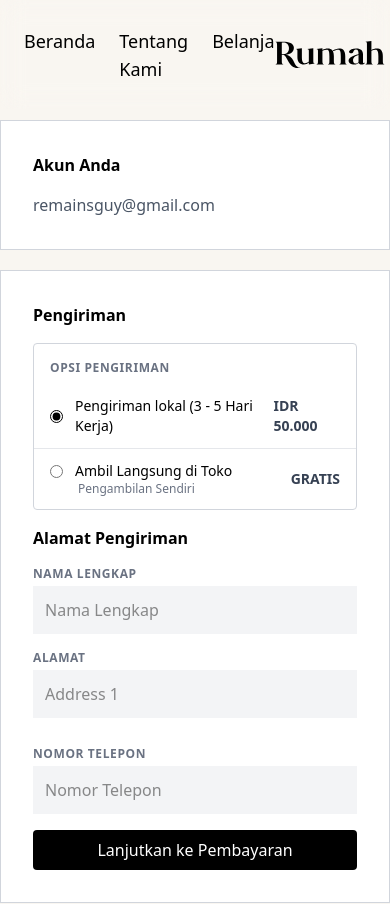
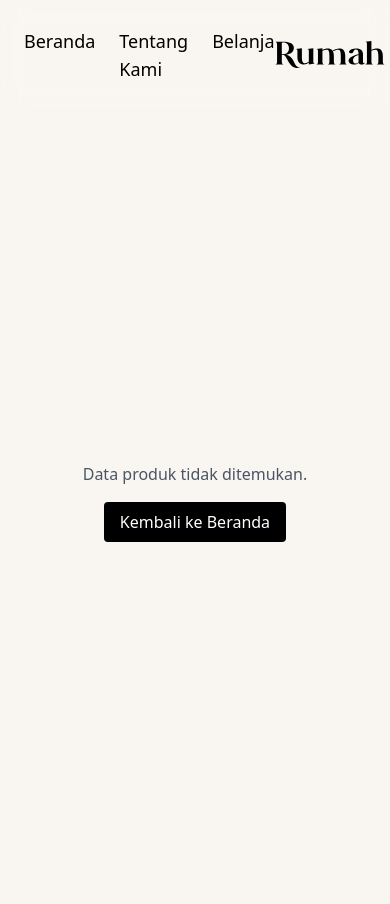
Before and after one commit to chairulaw/rumah-keong, a React (Vite) app in the folder frontend/: page /checkout in a window 390 px wide. Shown: the top 904 px of the page. Built offline with nearby package versions, Linux system fonts and the light colour scheme.

Commit message:
integrasi customer & checkout

```diff
--- a/frontend/src/pages/Checkout.jsx
+++ b/frontend/src/pages/Checkout.jsx
@@ -1,18 +1,81 @@
-import React from "react";
+import React, { useEffect, useState } from "react";
+import { useLocation, useNavigate } from "react-router-dom";
 
 const Checkout = () => {
+  const { state } = useLocation();
+  const navigate = useNavigate();
+
+const [user, setUser] = useState(null);
+
+useEffect(() => {
+  const fetchUserProfile = async () => {
+    const token = localStorage.getItem("token");
+    if (!token) return;
+
+    try {
+      const res = await fetch("http://localhost:3000/api/auth/profile", {
+        headers: {
+          Authorization: `Bearer ${token}`,
+        },
+      });
+
+      if (!res.ok) {
+        console.error("Gagal ambil profil pengguna");
+        return;
+      }
+
+      const data = await res.json();
+      setUser(data); // sekarang berisi nama, alamat, no_hp
+      console.log("Profil lengkap:", data);
+
+    } catch (err) {
+      console.error("Error ambil profil:", err);
+    }
+  };
+
+  fetchUserProfile();
+}, []);
+
+
+
+  if (!state || !state.product || !state.quantity) {
+    return (
+      <div className="min-h-screen flex items-center justify-center text-center">
+        <div>
+          <p className="text-gray-600 mb-4">Data produk tidak ditemukan.</p>
+          <button
+            onClick={() => navigate("/")}
+            className="px-4 py-2 bg-black text-white rounded"
+          >
+            Kembali ke Beranda
+          </button>
+        </div>
+      </div>
+    );
+  }
+
+  const { product, quantity } = state;
 
   const handlePay = async () => {
-    // Simulasikan ambil snapToken dari backend
+    try {
       const response = await fetch("http://localhost:3000/api/create-transaction", {
         method: "POST",
+        headers: { "Content-Type": "application/json" },
+        body: JSON.stringify({
+          productId: product.id,
+          quantity,
+          amount: product.harga * quantity,
+          customer: {
+            nama: user?.nama,
+            alamat: user?.alamat,
+            no_hp: user?.no_hp,
+          },
+        }),
       });
+
       const data = await response.json();
-
-    // Snap token dari backend
       const snapToken = data.snapToken;
 
-    // Panggil Snap JS Midtrans
       window.snap.pay(snapToken, {
         onSuccess: (result) => {
           console.log("Success:", result);
@@ -27,118 +90,70 @@ const Checkout = () => {
           alert("Terjadi kesalahan pembayaran.");
         },
       });
+    } catch (err) {
+      console.error("Transaksi gagal:", err);
+      alert("Gagal membuat transaksi.");
+    }
   };
 
   return (
     <div className="flex flex-col items-center min-h-screen bg-[#f9f6f1] overflow-y-auto py-10">
       <div className="bg-white p-8 border border-gray-300 w-full max-w-md mb-5">
-        <h1 className=" text-black font-semibold mb-4">Akun Anda</h1>
-        <p className="text-gray-600">remainsguy@gmail.com</p>
+        <h1 className=" text-black font-semibold mb-4">Rincian Produk</h1>
+        <div className="flex gap-4">
+          <img
+            src={`http://localhost:3000/uploads/${product.gambar_produk[0]}`}
+            alt={product.nama}
+            className="w-28 h-28 object-cover rounded"
+          />
+          <div className="flex flex-col justify-between">
+            <p className="font-medium text-black">{product.nama}</p>
+            <p className="text-sm text-gray-600">Qty: {quantity}</p>
+            <p className="text-sm text-green-800 font-semibold">
+              IDR {(product.harga * quantity).toLocaleString("id-ID")}
+            </p>
           </div>
-
-      {/* delivery */}
-      <div className="bg-white p-8 border border-gray-300 w-full max-w-md">
-        <h1 className=" text-black font-semibold mb-4">Pengiriman</h1>
-
-        <div className="border border-gray-300 rounded mb-4">
-          <h2 className="text-xs font-semibold text-gray-500 px-4 pt-4 pb-2 uppercase tracking-wider">
-            Opsi Pengiriman
-          </h2>
-          <div className="divide-y divide-gray-200">
-            {/* Option 1 */}
-            <label className="flex items-center justify-between px-4 py-3 cursor-pointer">
-              <div className="flex items-center gap-3">
-                <input
-                  type="radio"
-                  name="delivery"
-                  value="local"
-                  className="accent-black"
-                  defaultChecked
-                />
-                <span className="text-sm text-black font-medium">
-                  Pengiriman lokal (3 - 5 Hari Kerja)
-                </span>
-              </div>
-              <span className="text-sm font-semibold text-gray-700">
-                IDR 50.000
-              </span>
-            </label>
-            {/* Option 2 */}
-            <label className="flex items-center justify-between px-4 py-3 cursor-pointer">
-              <div>
-                <div className="flex items-center gap-3">
-                  <input
-                    type="radio"
-                    name="delivery"
-                    value="pickup"
-                    className="accent-black"
-                  />
-                  <span className="text-sm text-black font-medium">
-                    Ambil Langsung di Toko
-                  </span>
-                </div>
-                <div className="text-xs text-gray-500 ml-7">
-                  Pengambilan Sendiri
-                </div>
-              </div>
-              <div className="flex flex-col items-end">
-                <span className="text-sm font-semibold text-gray-700">
-                  GRATIS
-                </span>
-              </div>
-            </label>
         </div>
       </div>
 
+      {/* Alamat Pengiriman Otomatis */}
+      <div className="bg-white p-8 border border-gray-300 w-full max-w-md">
         <h1 className="text-black font-semibold mb-4">Alamat Pengiriman</h1>
         <form className="space-y-4">
-          {/* Nama Lengkap */}
-          <div className="grid grid-cols-1  gap-4">
           <div>
-              <label
-                htmlFor="nama-lengkap"
-                className="block text-xs font-semibold text-gray-500 mb-1 uppercase tracking-wider"
-              >
+            <label className="text-xs text-gray-500 font-semibold mb-1 uppercase tracking-wider block">
               Nama Lengkap
             </label>
             <input
               type="text"
-                id="nama-lengkap"
-                placeholder="Nama Lengkap"
+              value={user?.nama || ""}
+              readOnly
               className="w-full bg-gray-100 border-none py-3 px-3"
             />
           </div>
-          </div>
-
-          {/* Address */}
           <div>
-            <label className="block text-xs font-semibold text-gray-500 mb-1 uppercase tracking-wider">
+            <label className="text-xs text-gray-500 font-semibold mb-1 uppercase tracking-wider block">
               Alamat
             </label>
             <input
               type="text"
-              placeholder="Address 1"
-              className="w-full bg-gray-100 border-none py-3 px-3 mb-3"
+              value={user?.alamat || ""}
+              readOnly
+              className="w-full bg-gray-100 border-none py-3 px-3"
             />
           </div>
-
-          {/* Phone Number */}
           <div>
-            <label className="block text-xs font-semibold text-gray-500 mb-1 uppercase tracking-wider">
-              Nomor Telepon
+            <label className="text-xs text-gray-500 font-semibold mb-1 uppercase tracking-wider block">
+              No. HP
             </label>
             <input
               type="text"
-              placeholder="Nomor Telepon"
+              value={user?.no_hp || ""}
+              readOnly
               className="w-full bg-gray-100 border-none py-3 px-3"
             />
           </div>
         </form>
-        <div className=" mt-4">
-          <button className="bg-black w-full text-white px-6 py-2 rounded hover:bg-gray-800 transition duration-200">
-            Lanjutkan ke Pembayaran
-          </button>
-        </div>
       </div>
 
       {/* Metode Pembayaran */}
@@ -150,32 +165,26 @@ const Checkout = () => {
             <input type="radio" name="payment" checked readOnly />
             <span className="text-sm text-black font-medium">Bayar via Midtrans</span>
           </div>
-        <span className="text-sm font-semibold text-gray-700">IDR 50.000</span>
+          <span className="text-sm font-semibold text-gray-700">
+            Total: IDR {(product.harga * quantity).toLocaleString("id-ID")}
+          </span>
         </div>
 
         <button
           onClick={handlePay}
-        className="bg-black text-white px-4 py-2 rounded"
+          className="bg-black w-full text-white px-6 py-3 rounded hover:bg-gray-800 transition"
         >
           Bayar Sekarang
         </button>
+
+        <button
+  onClick={() => navigate(`/detail-product/${product.id}`)}
+  className="mt-3 text-center cursor-pointer w-full text-red-600 hover:underline transition"
+>
+  Batal Checkout
+</button>
+
       </div>
-    {/* Optional fallback: COD
-    <div className="border border-gray-300 rounded mb-4 p-3 opacity-50 pointer-events-none">
-      <div className="flex items-center gap-3">
-        <input
-          type="radio"
-          name="payment"
-          value="cod"
-          disabled
-        />
-        <span className="text-sm text-gray-500 font-medium">
-          (COD) Cash on Delivery
-        </span>
-      </div>
-      <span className="text-sm text-gray-500">Tidak tersedia untuk saat ini</span>
-    </div> */}
-
     </div>
   );
 };
--- a/frontend/src/pages/Login.jsx
+++ b/frontend/src/pages/Login.jsx
@@ -34,7 +34,7 @@ const Login = () => {
 
       // simpan token & info user
       localStorage.setItem("token", data.token);
-      localStorage.setItem("user", JSON.stringify(data));
+      localStorage.setItem("user", JSON.stringify(data.user));
 
       toast.success("Login berhasil!", {
         position: "top-right",
--- a/frontend/src/pages/store/ProductDetail.jsx
+++ b/frontend/src/pages/store/ProductDetail.jsx
@@ -1,4 +1,5 @@
 import React, { useState, useEffect } from "react";
+import { useNavigate } from "react-router-dom";
 import { useParams, Link } from "react-router-dom";
 import { ArrowLeftIcon } from "@heroicons/react/24/outline";
 
@@ -6,6 +7,18 @@ const ProductDetail = () => {
   const { id } = useParams();
   const [product, setProduct] = useState(null);
   const [quantity, setQuantity] = useState(1);
+
+const navigate = useNavigate();
+
+const handleBuyNow = () => {
+  navigate("/checkout", {
+    state: {
+      product,
+      quantity,
+    },
+  });
+};
+
 
   useEffect(() => {
     const fetchProduct = async () => {
@@ -37,7 +50,7 @@ const ProductDetail = () => {
             className="inline-flex items-center text-gray-500 hover:text-black transition duration-200"
           >
             <ArrowLeftIcon className="w-4 h-4 mr-2" />
-            <span className="text-sm font-medium">Back to Store</span>
+            <span className="text-sm font-medium">Kembali Ke Toko</span>
           </Link>
         </div>
 
@@ -56,7 +69,7 @@ const ProductDetail = () => {
 
           {/* Informasi Produk */}
           <div className="space-y-6">
-            <h1 className="text-4xl font-light tracking-tight">{product.nama}</h1>
+            <h1 className="text-4xl font-semibold tracking-tight">{product.nama}</h1>
             <p className="text-2xl font-medium text-green-800">
               IDR {parseInt(product.harga).toLocaleString("id-ID")}
             </p>
@@ -91,8 +104,8 @@ const ProductDetail = () => {
                 />
               </div>
 
-              <button className="w-full md:w-auto px-6 py-3 bg-black text-white rounded-full hover:bg-gray-800 transition">
-                Add to Cart
+              <button onClick={handleBuyNow} className="w-full md:w-auto px-6 py-3 bg-black cursor-pointer text-white rounded-full hover:bg-gray-800 transition">
+                Beli Sekarang
               </button>
             </div>
           </div>
```
Also changed, not shown: frontend/src/pages/dashboards/customer/CustomerDashboard.jsx (+33 -9 lines), 5 other files (tests, documents, lock files or other folders). Lines whose indentation alone changed are shown as unchanged.
